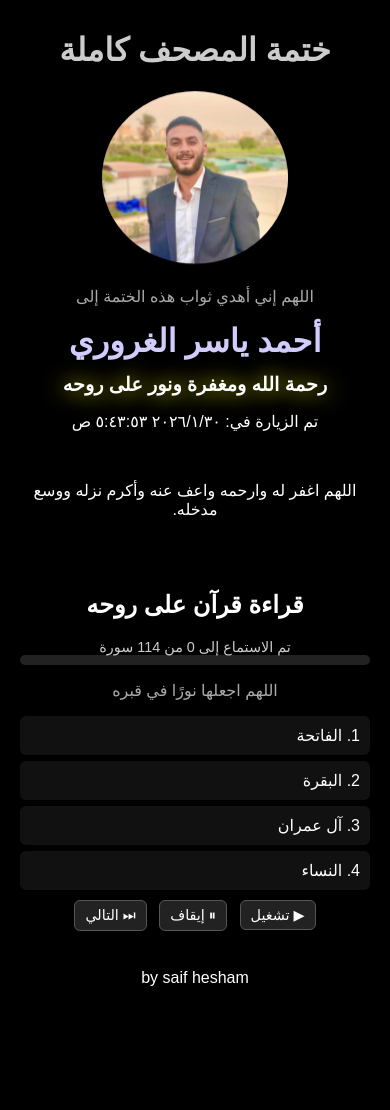
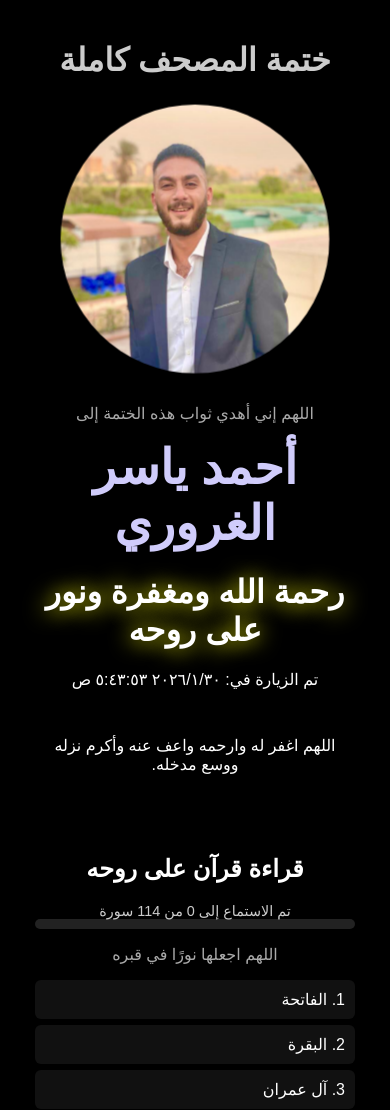
Before and after one commit to Nassar1963-saif/Rahma, a plain HTML site: page index.html in a window 390 px wide. Shown: the top 1110 px of the page. Before the commit the page ends 1003 px from the top, so only its background shows below. Drawn offline with Linux system fonts and the light colour scheme.

Commit message:
Update index.html

```diff
--- a/index.html
+++ b/index.html
@@ -123,58 +123,6 @@ width:0%;
 background:linear-gradient(to left,#00ff99,#008866);
 transition:.5s;
 }
-  /* ===== Mobile Full Screen ===== */
-@media (max-width: 600px) {
-
-body{
-height:100vh;
-overflow:hidden;
-}
-
-.container{
-height:100vh;
-padding:10px;
-display:flex;
-flex-direction:column;
-justify-content:space-between;
-}
-
-/* تصغير الصورة */
-.deceased-photo{
-width:180px;
-height:180px;
-margin:10px auto;
-}
-
-/* الاسم */
-#person-name{
-font-size:2em;
-}
-
-/* العناوين */
-header h1{
-font-size:1.2em;
-}
-
-/* تقليل المسافات */
-.dua-section,
-.quran-section{
-padding:10px;
-margin:8px 0;
-}
-
-/* قائمة السور */
-.surah-list{
-max-height:180px;
-}
-
-/* أزرار التشغيل */
-.player-controls button{
-padding:6px 10px;
-font-size:0.9em;
-}
-
-}
 </style>
 </head>
 
```
